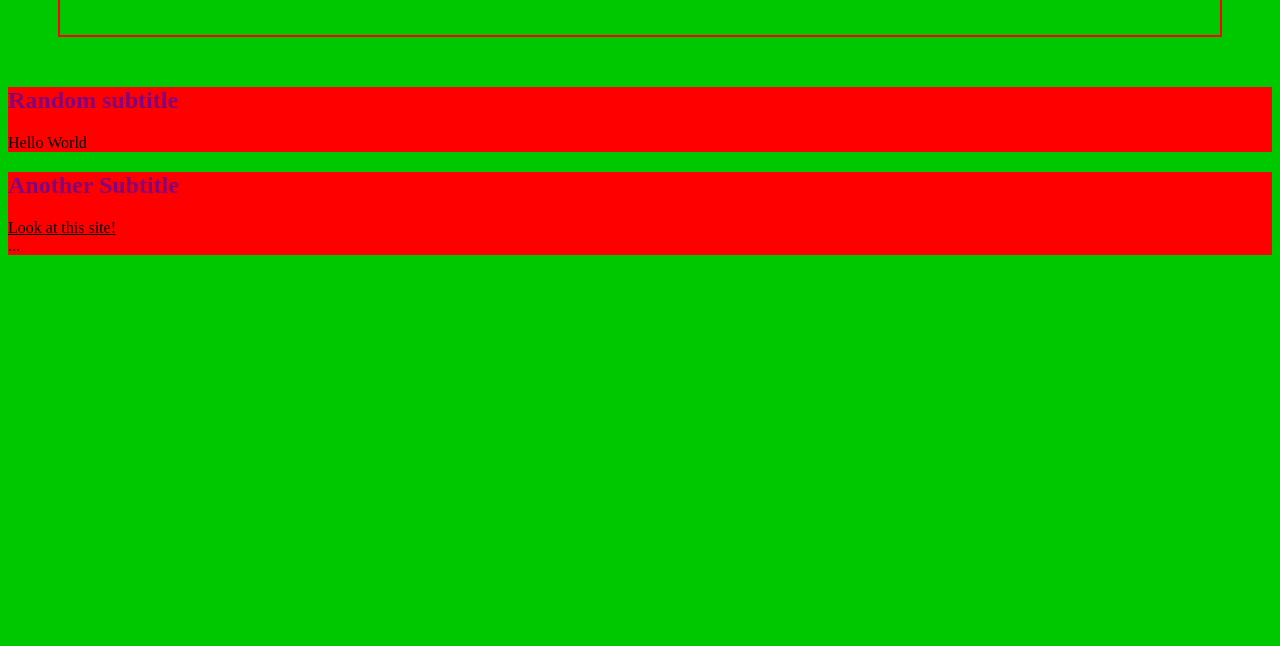
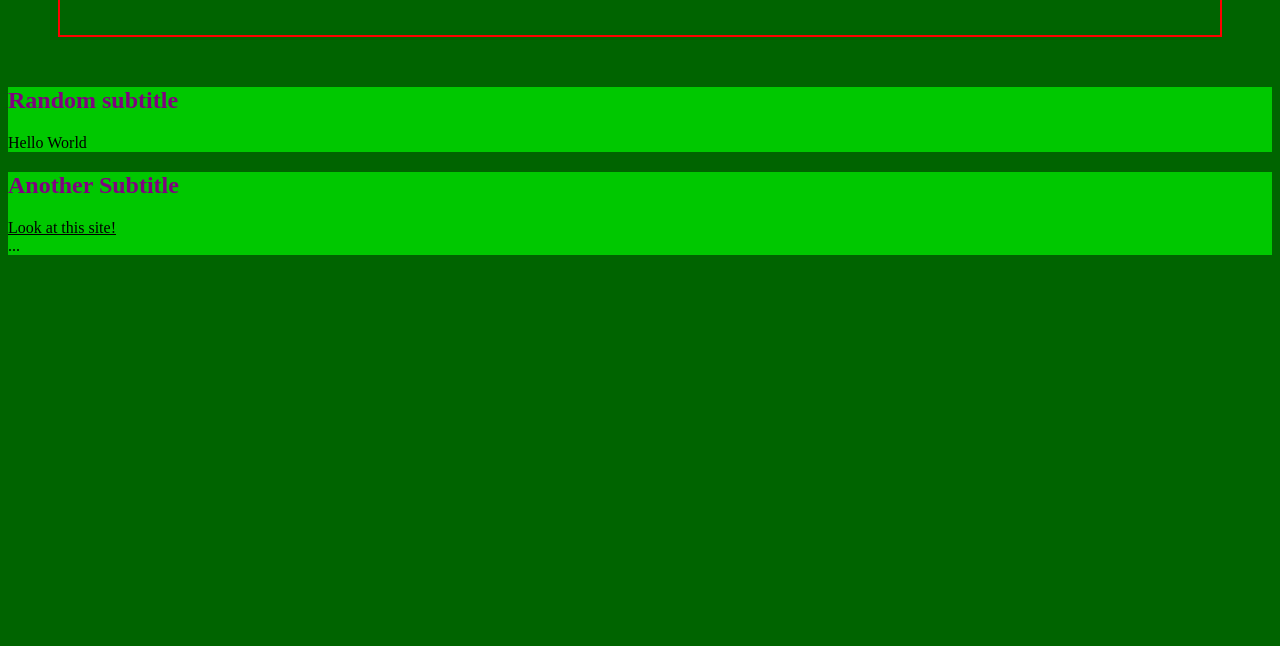
Before and after one commit to Rovax/html-practice, a plain HTML site: page index.html in a window 1280 px wide. Shown: the part 154-800 px from the top of the page. Drawn offline with Linux system fonts and the light colour scheme.

Commit message:
Color overhaul

```diff
--- a/index.html
+++ b/index.html
@@ -8,7 +8,7 @@
 
 		<style type="text/css">
 			body {
-				background-color: rgb(0, 200, 0);
+				background-color: rgb(0, 100, 0);
 			}
 
 			h2 {
@@ -18,7 +18,7 @@
 
 			div.text {
 
-				background-color: red;
+				background-color: rgb(0, 200, 0);
 			}
 
 			div.text:hover {
```
